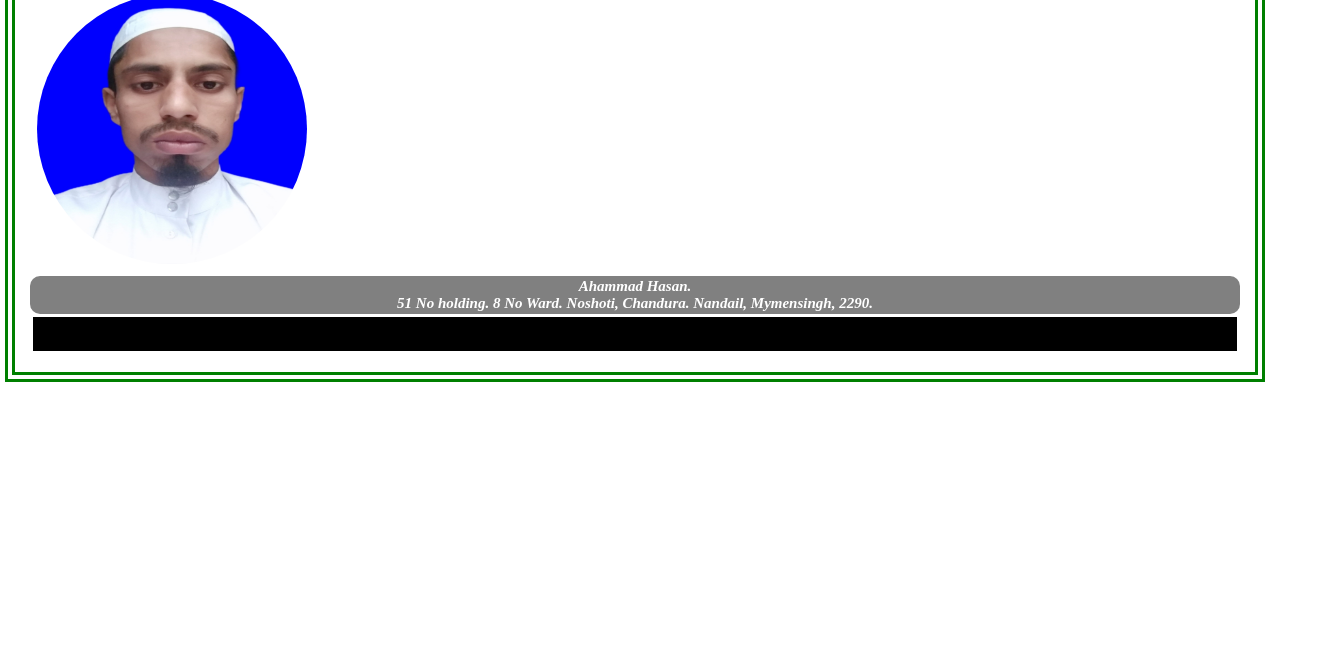
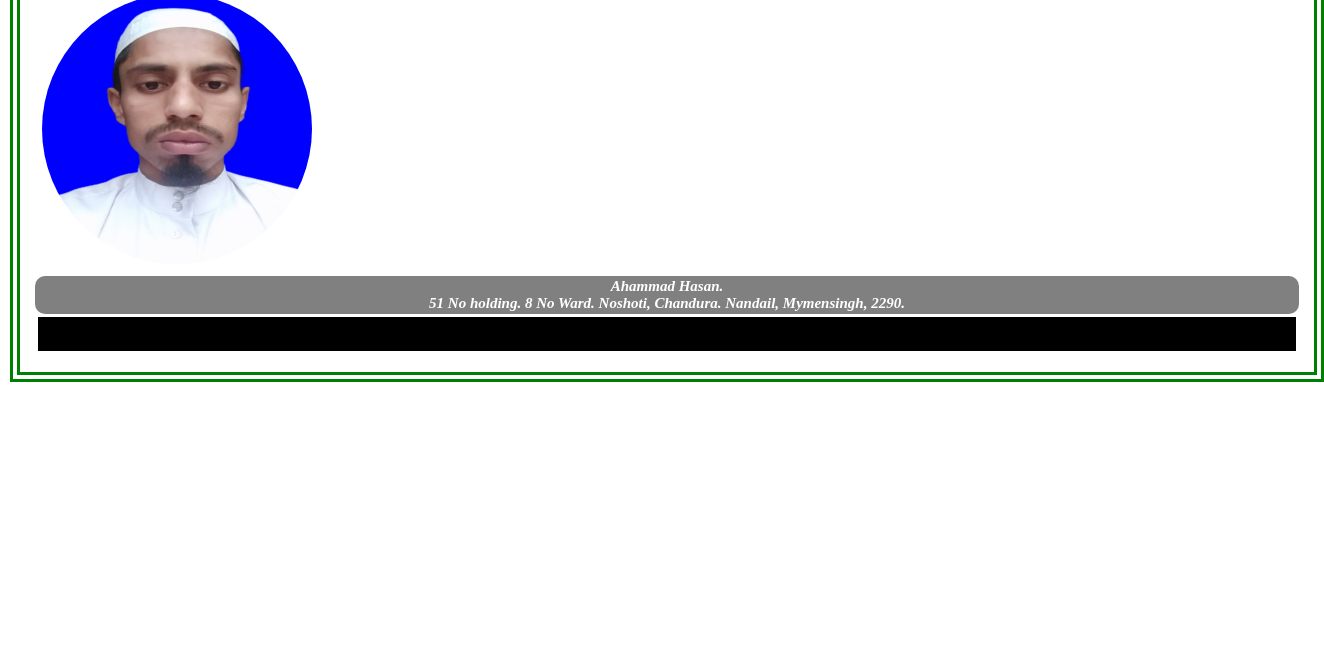
Before and after one commit to hmahammad/ahammad, a plain HTML site: page index.html in a window 1280 px wide. Shown: the part 152-800 px from the top of the page, 1324 px wide, since content can reach past the window. Drawn offline with Linux system fonts and the light colour scheme.

Commit message:
Update index.html

```diff
--- a/index.html
+++ b/index.html
@@ -15,7 +15,7 @@
         initial-scale=1.0" />
     <title>Digital Clock</title>
 
-    <style>
+	    <style>
    .body {
    background-image: url("sky.jpeg");
 
@@ -34,8 +34,9 @@
 	margin: auto;
         }
 .fieldset {
-background-image: url("sky.jpg");
-position: relative;
+position: static;
+	width: 100%;
+	height: 100%;
 right: 5px;
 border-width: 10px;
 border-style: double;
```
